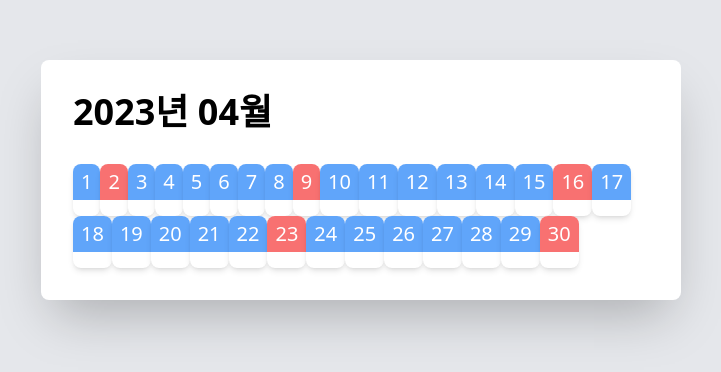
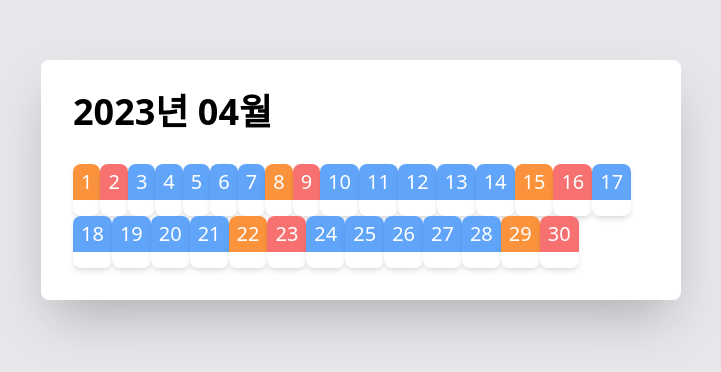
Before and after one commit to seon-2/bcs-part2-react, a React (Create React App) app in the folder calendar/: page / in a window 1280 px wide. Shown: the part 220-592 px from the top of the page, without its empty margins (279-1000 px from the left). Built offline with nearby package versions, Linux system fonts and the light colour scheme.

Commit message:
✨ [feature] 요일별 색상 - 삼항연산자 중복 사용 (토요일 주황색)

```diff
--- a/calendar/src/Components/Date.jsx
+++ b/calendar/src/Components/Date.jsx
@@ -7,7 +7,11 @@ function Date(props) {
       {/* 삼항연산자 [조건] ? 참이면 실행될 코드 : 거짓이면 실행될 코드*/}
       <div
         className={`${
-          props.day === "SUN" ? "bg-red-400" : "bg-blue-400"
+          props.day === "SUN"
+            ? "bg-red-400"
+            : props.day === "SAT"
+            ? "bg-orange-400"
+            : "bg-blue-400"
         } rounded-t-lg px-2 py-1 text-xl text-white`}
       >
         {props.date}
```
